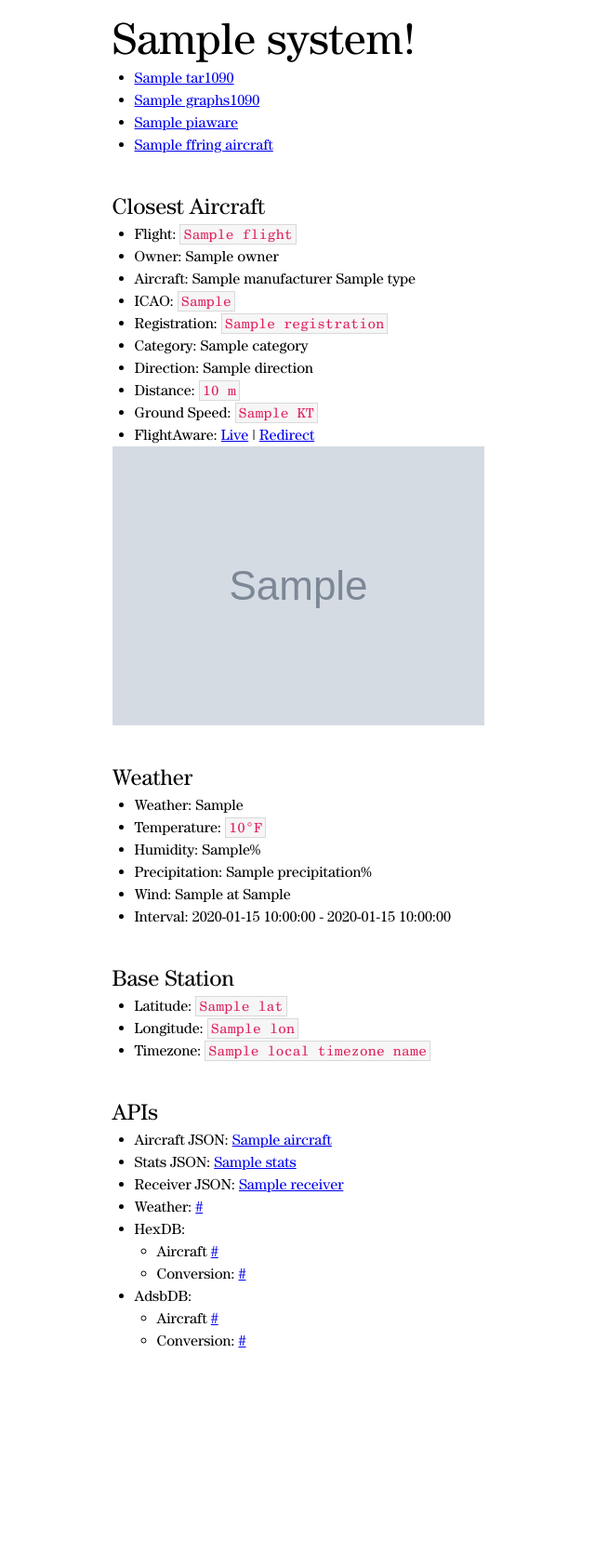
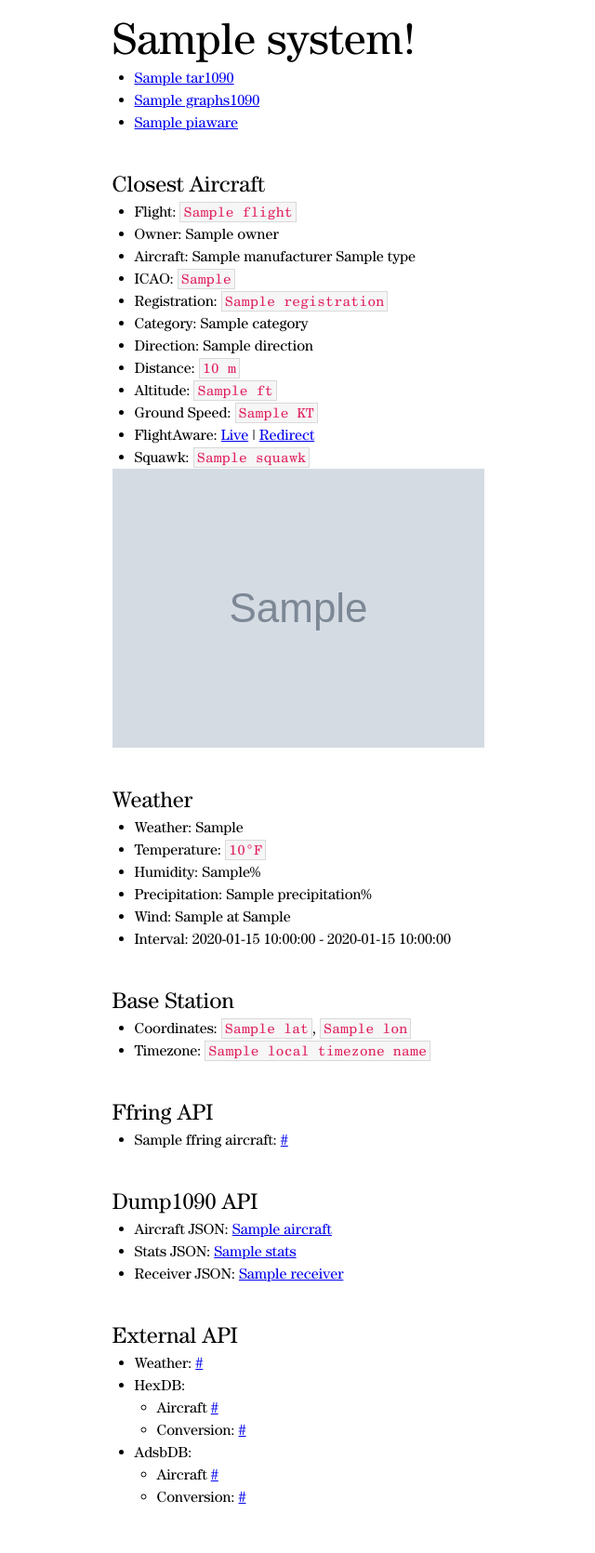
Before and after one commit to herereadthis/ffring, a Flask app: template templates/index.html in a window 1280 px wide. Shown: the whole page at 93% size, without its empty margins (47-687 px from the left). Before the commit the page ends 1449 px from the top, so only its background shows below. Run offline with Flask 2, Linux system fonts and the light colour scheme; the template is opened without the code that fills it: most values are stand-ins (such as "Sample title", 1, 10 or a date in 2020); grey boxes marked "Sample" are stand-in pictures.

Commit message:
receiver updates

```diff
--- a/app.py
+++ b/app.py
@@ -2,6 +2,7 @@ import uuid
 import adsb_tools.timezone
 import adsb_tools.receiver
 from adsb_tools.aircraft import Aircraft
+from adsb_tools.receiver import Receiver
 import adsb_tools.weather
 # from pprint import pprint
 from flask import Flask, render_template, session, request
@@ -42,9 +43,9 @@ stuff = {
 
 @app.route('/')
 def get_index():
-    receiver_options = adsb_tools.receiver.get_receiver(base_adsb_url)
-    base_lat = receiver_options["lat"]
-    base_lon = receiver_options["lon"]
+    receiver = Receiver(base_adsb_url)
+    base_lat = receiver.lat
+    base_lon = receiver.lon
 
     if (session.get('local_timezone_name') is None):
         local_timezone = adsb_tools.timezone.get_timezone_name(base_lat, base_lon)
@@ -83,11 +84,11 @@ def get_index():
     params = {
         'system': stuff['system'],
         'weather_report': weather_report,
-        'receiver_options': receiver_options,
+        'receiver': receiver,
         'local_timezone_name': session.get('local_timezone_name'),
         'nearest_aircraft': session.get('nearest_aircraft')
     }
-    params['system']['ffring_aircraft']['url'] = f"{request.url_root}{params['system']['ffring_aircraft']['url']}"
+    params['system']['ffring_aircraft']['url'] = f"{request.url_root}aircraft"
 
     return render_template('index.html', **params)
 
@@ -98,10 +99,8 @@ def get_all_aircraft():
     """
     Returns JSON of all aircraft messges, augmented with options.
     """
-    receiver_options = adsb_tools.receiver.get_receiver(base_adsb_url)
-    base_lat = receiver_options["lat"]
-    base_lon = receiver_options["lon"]
-    aircraft = Aircraft(base_adsb_url, base_lat, base_lon)
+    receiver = Receiver(base_adsb_url)
+    aircraft = Aircraft(base_adsb_url, receiver.lat, receiver.lon)
     print(aircraft.aircraft_list)
 
     return aircraft.aircraft_list
--- a/requirements.txt
+++ b/requirements.txt
@@ -1,3 +1,3 @@
 flask==2.2.3
 requests==2.28.2
-adsb_tools==0.1.30
+adsb_tools==0.1.32
--- a/static/styles/main.css
+++ b/static/styles/main.css
@@ -79,3 +79,7 @@ ul {
     padding: 0.1rem 0.3rem;
     font-family: 'century_monospace';
 }
+
+footer {
+    height: 4.8rem;
+}
--- a/templates/base.html
+++ b/templates/base.html
@@ -11,5 +11,6 @@
         {% block body %}
         {% endblock %}
     </div>
+    <footer></footer>
 </body>
 </html>
--- a/templates/index.html
+++ b/templates/index.html
@@ -8,7 +8,6 @@
         <li class="list_item"><a href="{{ system['tar1090']['url'] }}">{{ system['tar1090']['label'] }}</a></li>
         <li class="list_item"><a href="{{ system['graphs1090']['url'] }}">{{ system['graphs1090']['label'] }}</a></li>
         <li class="list_item"><a href="{{ system['piaware']['url'] }}">{{ system['piaware']['label'] }}</a></li>
-        <li class="list_item"><a href="{{ system['ffring_aircraft']['url'] }}">{{ system['ffring_aircraft']['label'] }}</a></li>
     </ul>
     <h2>Closest Aircraft</h2>
     <ul>
@@ -34,11 +33,13 @@
                 {% endif %}
             </span>
         </li>
+        <li class="list_item">Altitude: <span class="code_text">{{ nearest_aircraft['alt_geom']}} ft</span></li>
         <li class="list_item">Ground Speed: <span class="code_text">{{ nearest_aircraft['gs'] }} KT</span></li>
         <li class="list_item">FlightAware:
             <a href="{{ nearest_aircraft['flightaware']['live_url']}}">Live</a> |
             <a href="{{ nearest_aircraft['flightaware']['redirect_url']}}">Redirect</a>
         </li>
+        <li class="list_item">Squawk: <span class="code_text">{{ nearest_aircraft['squawk'] }}</span></li>
     </ul>
     {% if nearest_aircraft['image'] is defined and nearest_aircraft['image']|length  %}
         <img src="{{ nearest_aircraft['image']['src'] }}"/>
@@ -58,11 +59,18 @@
     </ul>
     <h2>Base Station</h2>
     <ul>
-        <li class="list_item">Latitude: <span class="code_text">{{ receiver_options['lat'] }}</span></li>
-        <li class="list_item">Longitude: <span class="code_text">{{ receiver_options['lon'] }}</span></li>
+        <li class="list_item">Coordinates:
+            <span class="code_text">{{ receiver.lat }}</span>,
+            <span class="code_text">{{ receiver.lon }}</span></li>
         <li class="list_item">Timezone: <span class="code_text">{{ local_timezone_name }}</span></li>
     </ul>
-    <h2>APIs</h2>
+    <h2>Ffring API</h2>
+    <ul>
+        <li class="list_item">{{ system['ffring_aircraft']['label'] }}:
+            <a href="{{ system['ffring_aircraft']['url'] }}">{{ system['ffring_aircraft']['url'] }}</a>
+        </li>
+    </ul>
+    <h2>Dump1090 API</h2>
     <ul>
         <li class="list_item">Aircraft JSON:
             <a href="{{ system['urls']['aircraft'] }}">{{ system['urls']['aircraft'] }}</a>
@@ -73,6 +81,9 @@
         <li class="list_item">Receiver JSON:
             <a href="{{ system['urls']['receiver'] }}">{{ system['urls']['receiver'] }}</a>
         </li>
+    </ul>
+    <h2>External API</h2>
+    <ul>
         <li class="list_item">Weather:
             <a href="{{ weather_report['forcast_hourly_url'] }}">{{ weather_report['forcast_hourly_url'] }}</a>
         </li>
```
